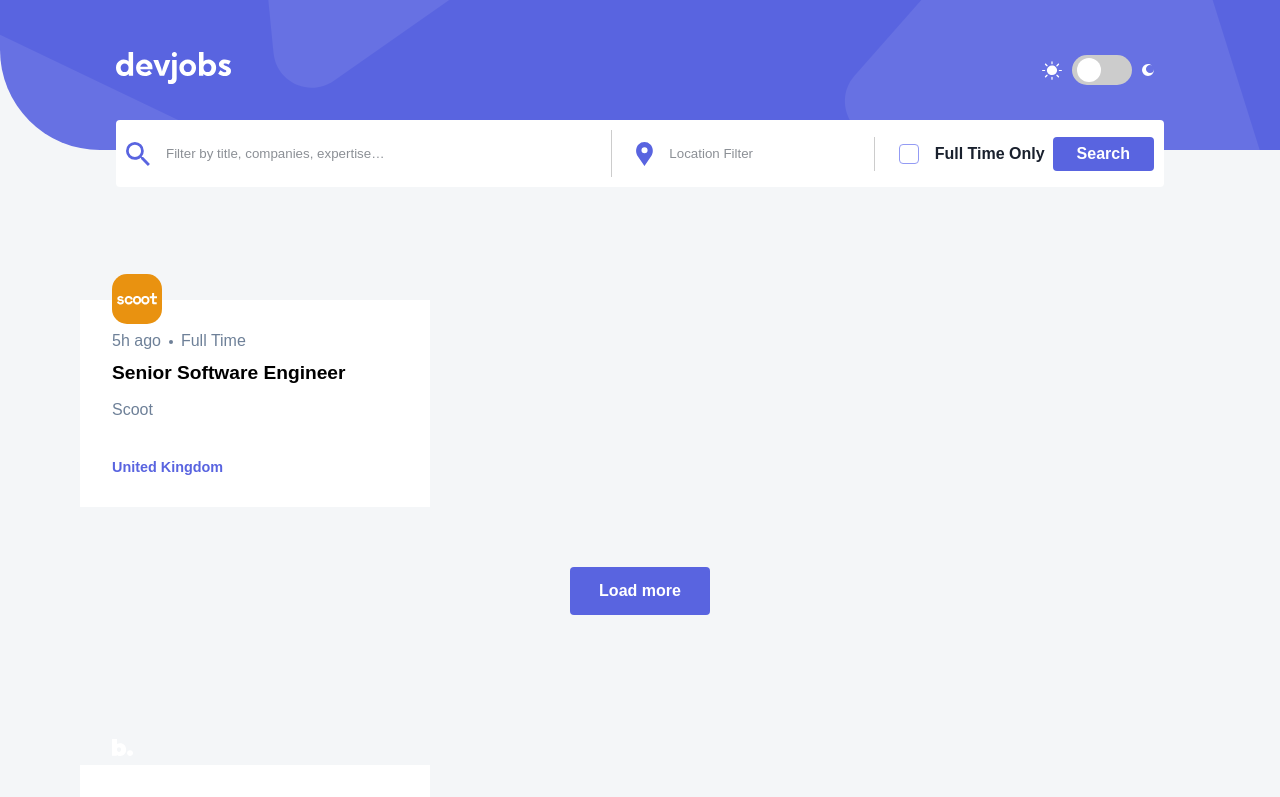
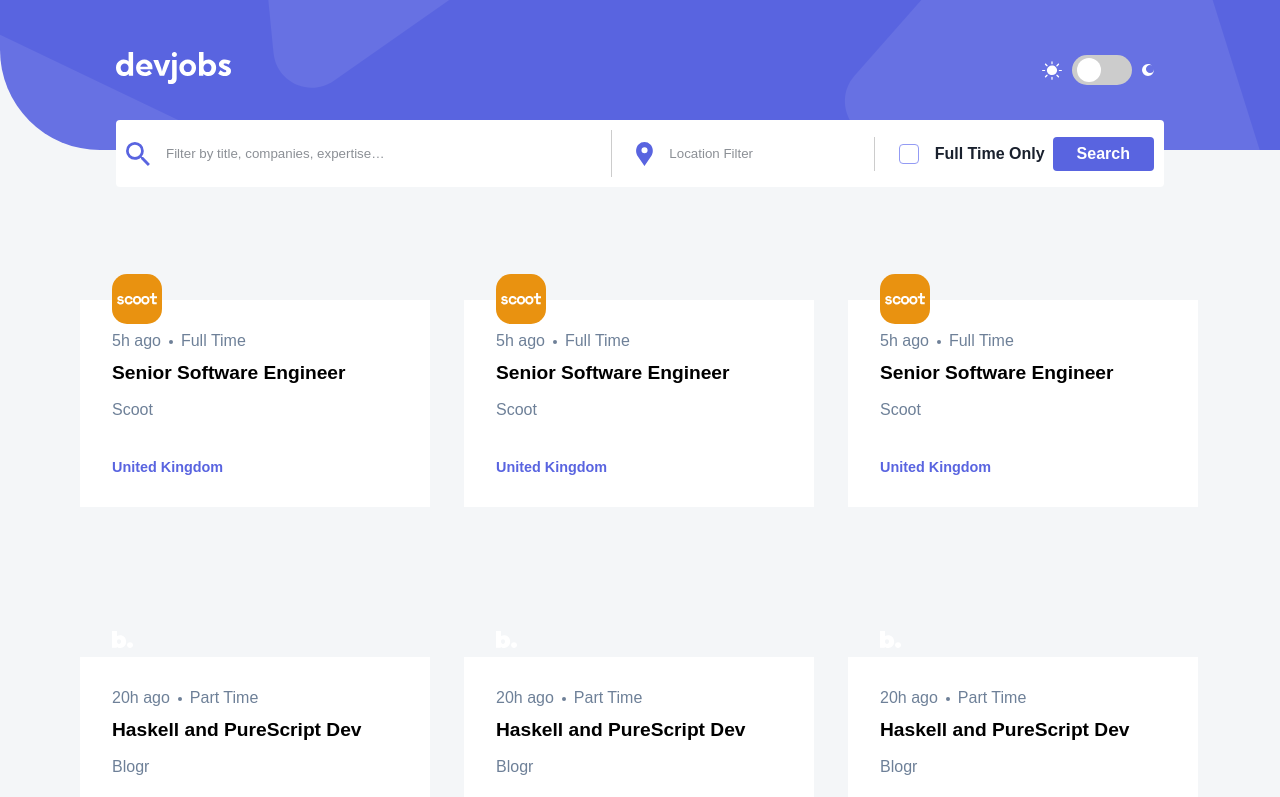
Before and after one commit to paulomiguelJS/devjobapp, a React (Vite) app: page / in a window 1280 px wide. Shown: the top 797 px of the page. Built offline with nearby package versions, Linux system fonts and the light colour scheme.

Commit message:
JobCard position fixed

```diff
--- a/src/components/JobCard/index.jsx
+++ b/src/components/JobCard/index.jsx
@@ -1,6 +1,5 @@
 import { Button } from "../../components/Button";
 import { Container, JobContainer, JobHeaderDetails } from "./styles";
-import scoot from "../../assets/images/logos/scoot.svg";
 
 export default function JobCard({ job }) {
   return (
@@ -18,8 +17,33 @@ export default function JobCard({ job }) {
           <span>{job.company}</span>
           <p>{job.location}</p>
         </JobContainer>
+
+        <JobContainer>
+          <img src={job.logo} alt={`${job.company} Logo`} />
+
+          <JobHeaderDetails>
+            <time>{job.postedAt}</time>
+            <span>{job.contract}</span>
+          </JobHeaderDetails>
+
+          <h2>{job.position}</h2>
+          <span>{job.company}</span>
+          <p>{job.location}</p>
+        </JobContainer>
+
+        <JobContainer>
+          <img src={job.logo} alt={`${job.company} Logo`} />
+
+          <JobHeaderDetails>
+            <time>{job.postedAt}</time>
+            <span>{job.contract}</span>
+          </JobHeaderDetails>
+
+          <h2>{job.position}</h2>
+          <span>{job.company}</span>
+          <p>{job.location}</p>
+        </JobContainer>
       </Container>
-      <Button />
     </>
   );
 }
--- a/src/pages/Home/index.jsx
+++ b/src/pages/Home/index.jsx
@@ -1,12 +1,13 @@
+
 import Header from "../../components/Header";
 import JobCard from "../../components/JobCard";
-import jobsData from "../../services/data.json";
+import jobsData from '../../services/data.json'
 
 export default function Home() {
   return (
     <>
       <Header />
-      {jobsData.map((job) => (
+      {jobsData.map(job => (
         <JobCard key={job.id} job={job} />
       ))}
     </>
```
